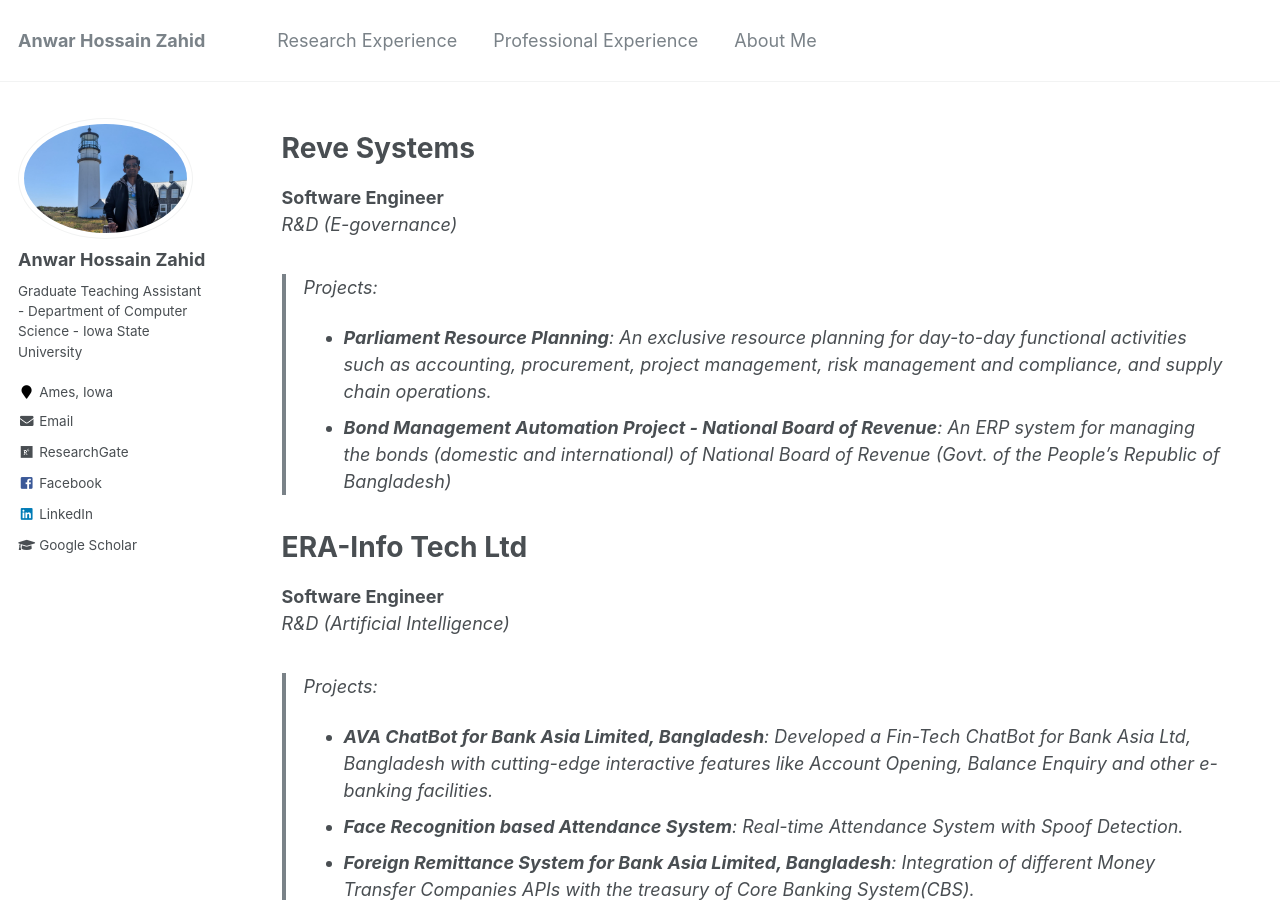
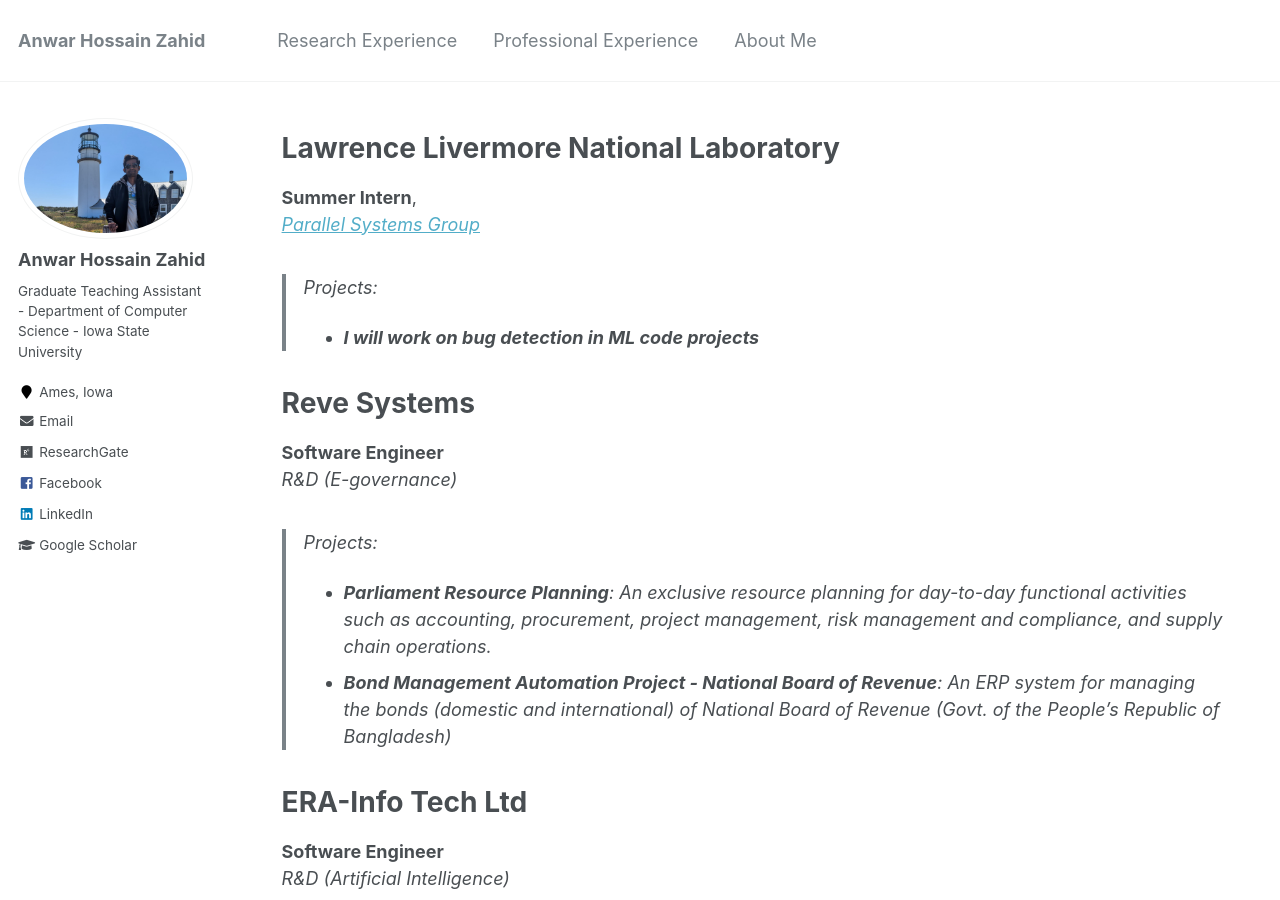
Before and after one commit to AnwarXahid/anwarxahid.github.io, a Jekyll site: the page built from _pages/professional-experience.md, in a window 1280 px wide and 900 px high. Built offline with Jekyll 4.4.1, drawn with Linux system fonts in a browser that asks for light colours.

Commit message:
professional experience modified!

```diff
--- a/_pages/professional-experience.md
+++ b/_pages/professional-experience.md
@@ -4,6 +4,16 @@ title: ""
 permalink: /professional-experience/
 author_profile: true
 ---
+
+
+Lawrence Livermore National Laboratory
+===
+**Summer Intern**,<br>
+*[Parallel Systems Group](https://computing.llnl.gov/casc/parallel-systems-group)* <br>
+>Projects:
+>* **I will work on bug detection in ML code projects**
+
+
 
 Reve Systems
 ===
```
